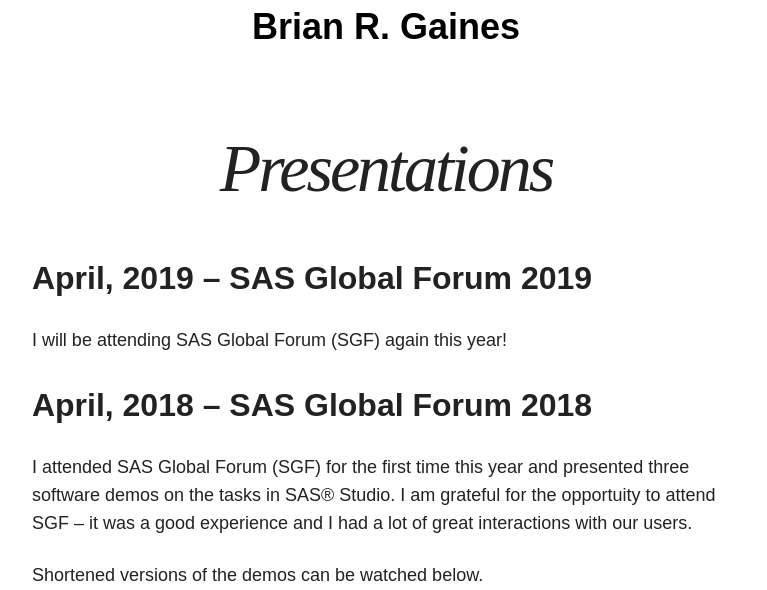
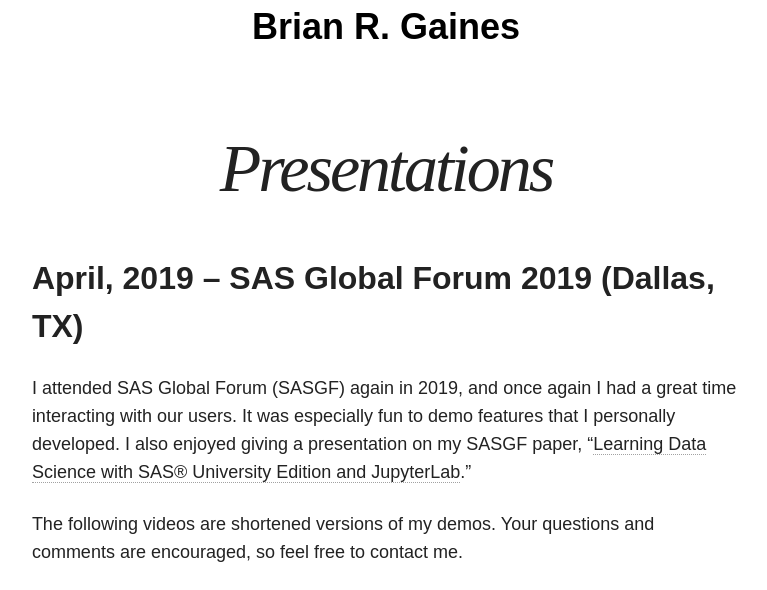
Before and after one commit to brgaines/brgaines.github.io, a Jekyll site: the page built from presentations/index.md, in a window 1280 px wide and 1400 px high, scrolled down 320 px. Shown: the top 590 px of the window, without its empty margins (254-1021 px from the left). Built offline with Jekyll 4.4.1, drawn with Linux system fonts in a browser that asks for light colours; nearby versions of some CDN libraries; some of the changed text lies outside the part shown; grey boxes are pictures that could not be loaded.

Commit message:
added add'l info for SASGF 2019, including the YouTube videos for the super demos

```diff
--- a/presentations/index.md
+++ b/presentations/index.md
@@ -4,14 +4,20 @@ title: Presentations
 excerpt: "Presentations I have given"
 modified: 2019-04-18
 ---
-## April, 2019 -- SAS Global Forum 2019
-I will be attending SAS Global Forum (SGF) again this year!
+## April, 2019 -- SAS Global Forum 2019 (Dallas, TX)
+I attended SAS Global Forum (SASGF) again in 2019, and once again I had a great time interacting with our users.  It was especially fun to demo features that I personally developed.  I also enjoyed giving a presentation on my SASGF paper, "[Learning Data Science with SAS® University Edition and JupyterLab](https://www.sas.com/content/dam/SAS/support/en/sas-global-forum-proceedings/2019/3133-2019.pdf)."
 
+The following videos are shortened versions of my demos. Your questions and comments are encouraged, so feel free to contact me.
 
-## April, 2018 -- SAS Global Forum 2018
-I attended SAS Global Forum (SGF) for the first time this year and presented three software demos on the tasks in SAS® Studio.  I am grateful for the opportuity to attend SGF -- it was a good experience and I had a lot of great interactions with our users.
+<iframe width="560" height="315" src="https://www.youtube.com/embed/uoVYHe8pZrg" frameborder="0" allow="accelerometer; autoplay; encrypted-media; gyroscope; picture-in-picture" allowfullscreen></iframe>
+<br>
+<iframe width="560" height="315" src="https://www.youtube.com/embed/WveBRwF6PgE" frameborder="0" allow="accelerometer; autoplay; encrypted-media; gyroscope; picture-in-picture" allowfullscreen></iframe>
+<br>
 
-Shortened versions of the demos can be watched below.
+## April, 2018 -- SAS Global Forum 2018 (Denver, CO)
+I attended SAS Global Forum (SASGF) for the first time in 2018 and presented three software demos on the tasks in SAS® Studio.  I am grateful for the opportuity to attend SGF -- it was a good experience and I had a lot of great interactions with our users.
+
+The following videos are shortened versions of my demos. Your questions and comments are encouraged, so feel free to contact me.
 
 <iframe width="560" height="315" src="https://www.youtube.com/embed/C1bq4n3DMNE" frameborder="0" allow="accelerometer; autoplay; encrypted-media; gyroscope; picture-in-picture" allowfullscreen></iframe>
 <br>
```
Also changed, not shown: other parts of presentations/index.md (+1 -1 lines).
